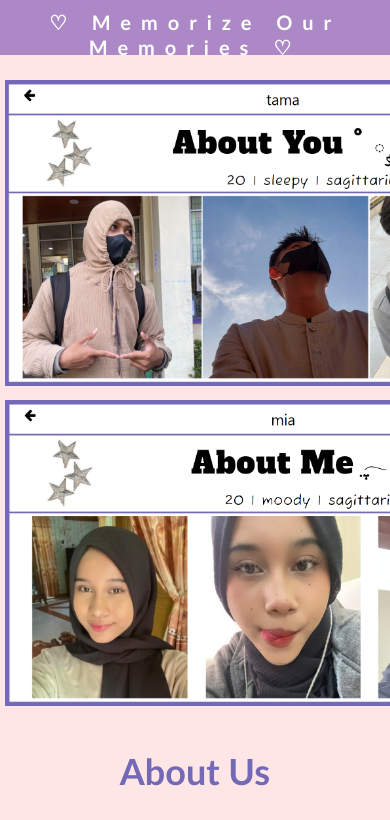
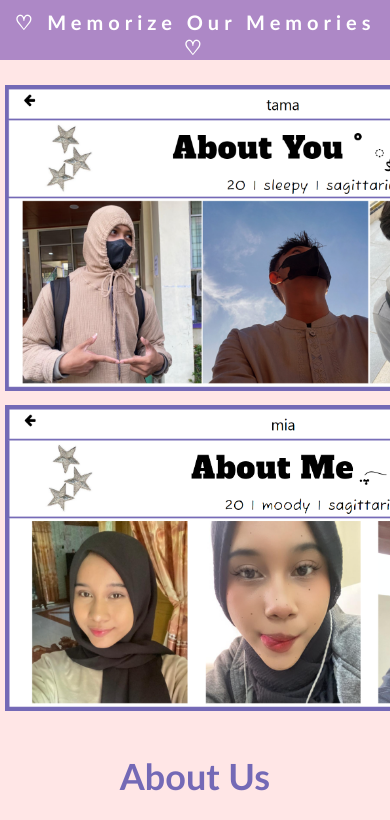
Before and after one commit to miandiee/365DaysAndCounting.com, a plain HTML site: page index.html in a window 390 px wide. Shown: the top 820 px of the page. Drawn offline with Linux system fonts and the light colour scheme.

```diff
--- a/css/style.css
+++ b/css/style.css
@@ -80,13 +80,14 @@
 
 @media (max-width: 1200px) {
   .header {
-    height: 55px;
+    height: 60px;
     align-items: center;
     text-align: center;
   }
 
   .judul {
     font-size: 20px;
+    letter-spacing: 5px;
   }
 
   .row {
```
